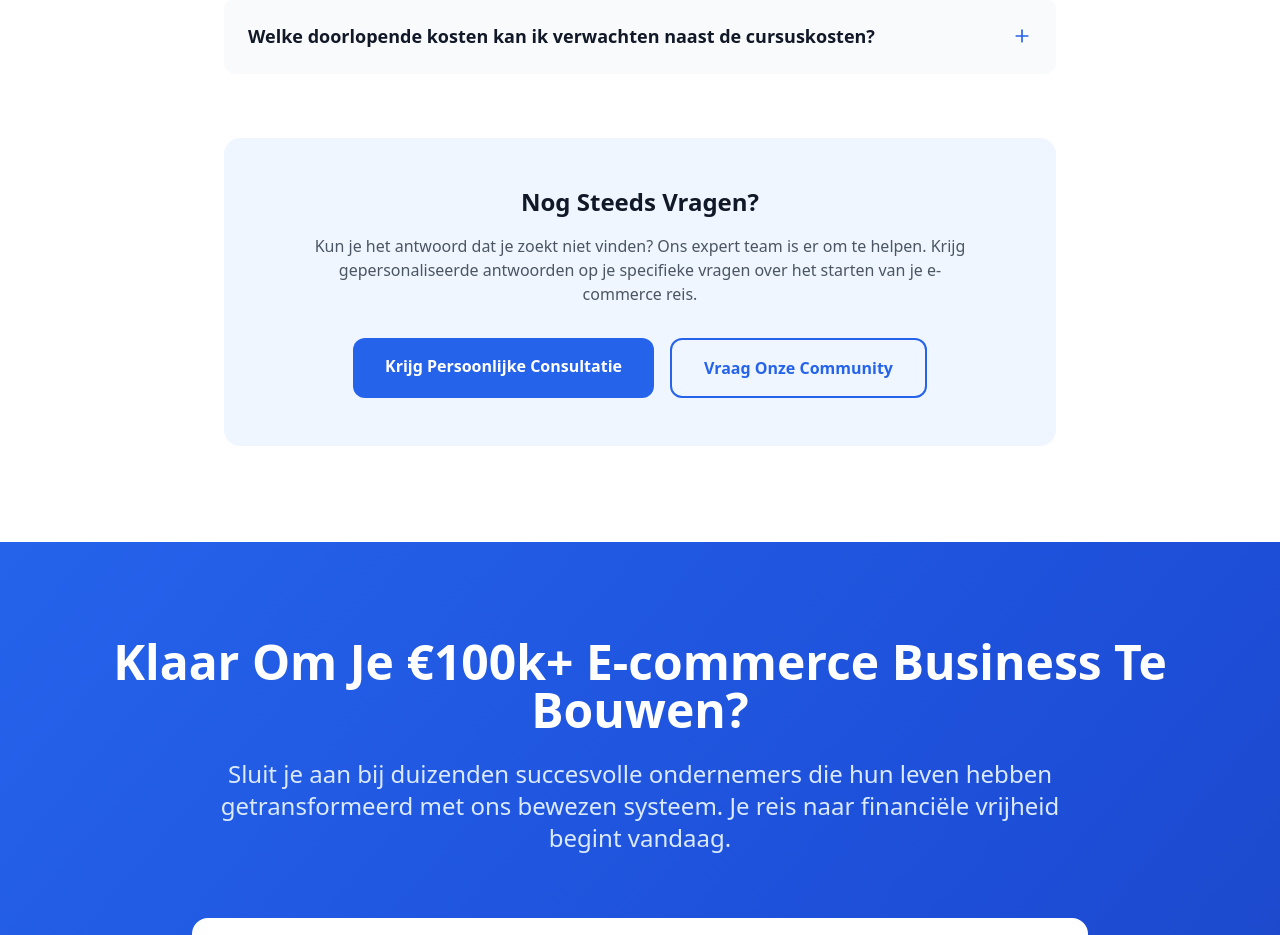
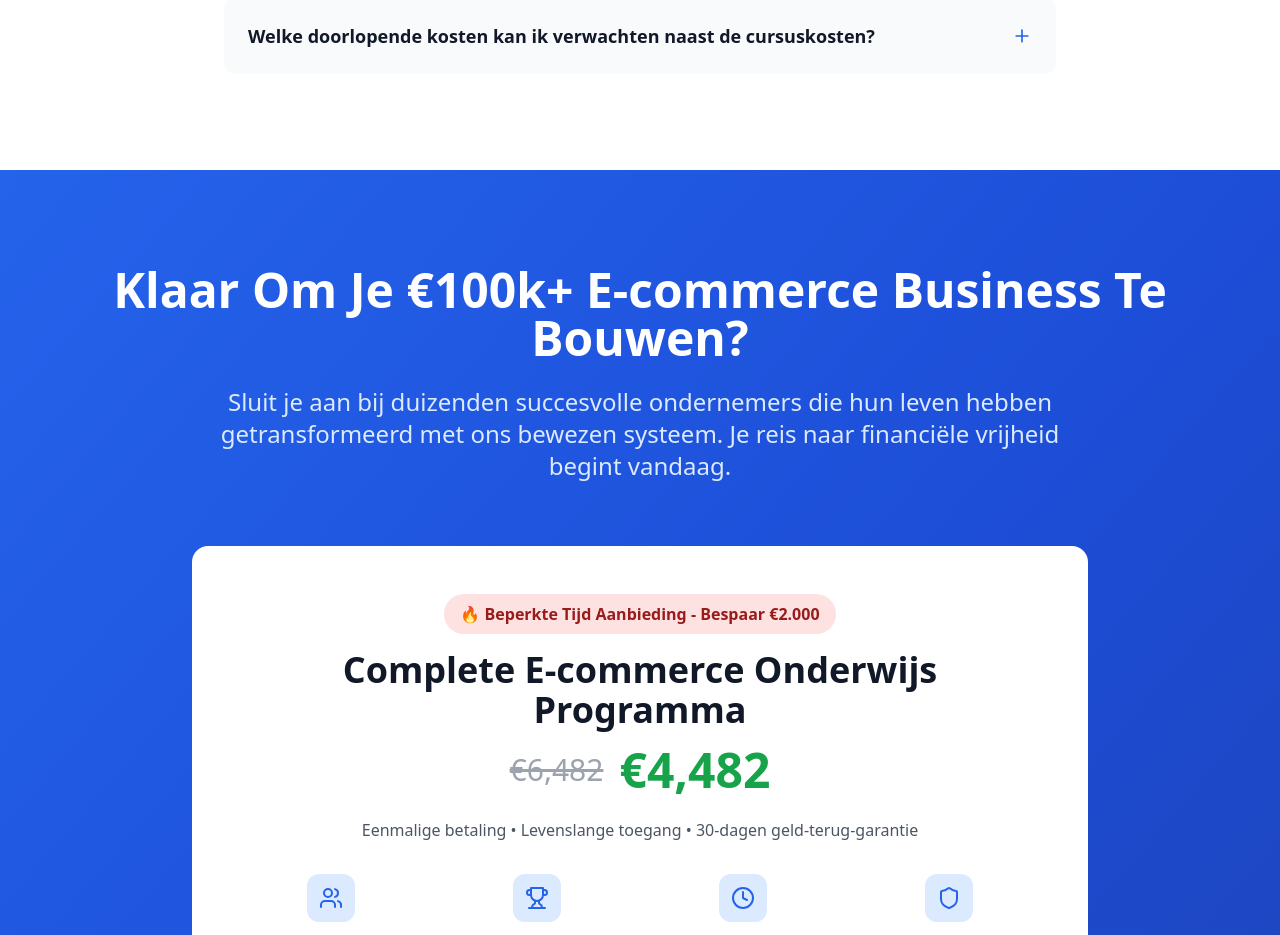
Before and after one commit to Benrgy/BesteEcommerceCursus2025, a React (Vite) app: page / in a window 1280 px wide. Shown: the part 9420-10355 px from the top of the page. Built offline with nearby package versions, Linux system fonts and the light colour scheme.

Commit message:
Verwijder 'Nog Steeds Vragen?' sectie

```diff
--- a/src/components/FAQ.tsx
+++ b/src/components/FAQ.tsx
@@ -87,31 +87,6 @@ const FAQ = () => {
             </div>
           ))}
         </div>
-
-        {/* Additional Support */}
-        <div className="mt-16 bg-blue-50 rounded-2xl p-8 lg:p-12 text-center">
-          <h3 className="text-2xl font-bold text-gray-900 mb-4">
-            Nog Steeds Vragen?
-          </h3>
-          <p className="text-gray-600 mb-8 max-w-2xl mx-auto">
-            Kun je het antwoord dat je zoekt niet vinden? Ons expert team is er om te helpen.
-            Krijg gepersonaliseerde antwoorden op je specifieke vragen over het starten van je e-commerce reis.
-          </p>
-          <div className="flex flex-col sm:flex-row gap-4 justify-center">
-            <a
-              href="#contact"
-              className="bg-blue-600 text-white px-8 py-4 rounded-xl font-semibold hover:bg-blue-700 transition-colors duration-200"
-            >
-              Krijg Persoonlijke Consultatie
-            </a>
-            <a
-              href="#community"
-              className="border-2 border-blue-600 text-blue-600 px-8 py-4 rounded-xl font-semibold hover:bg-blue-600 hover:text-white transition-colors duration-200"
-            >
-              Vraag Onze Community
-            </a>
-          </div>
-        </div>
       </div>
     </section>
   );
```
